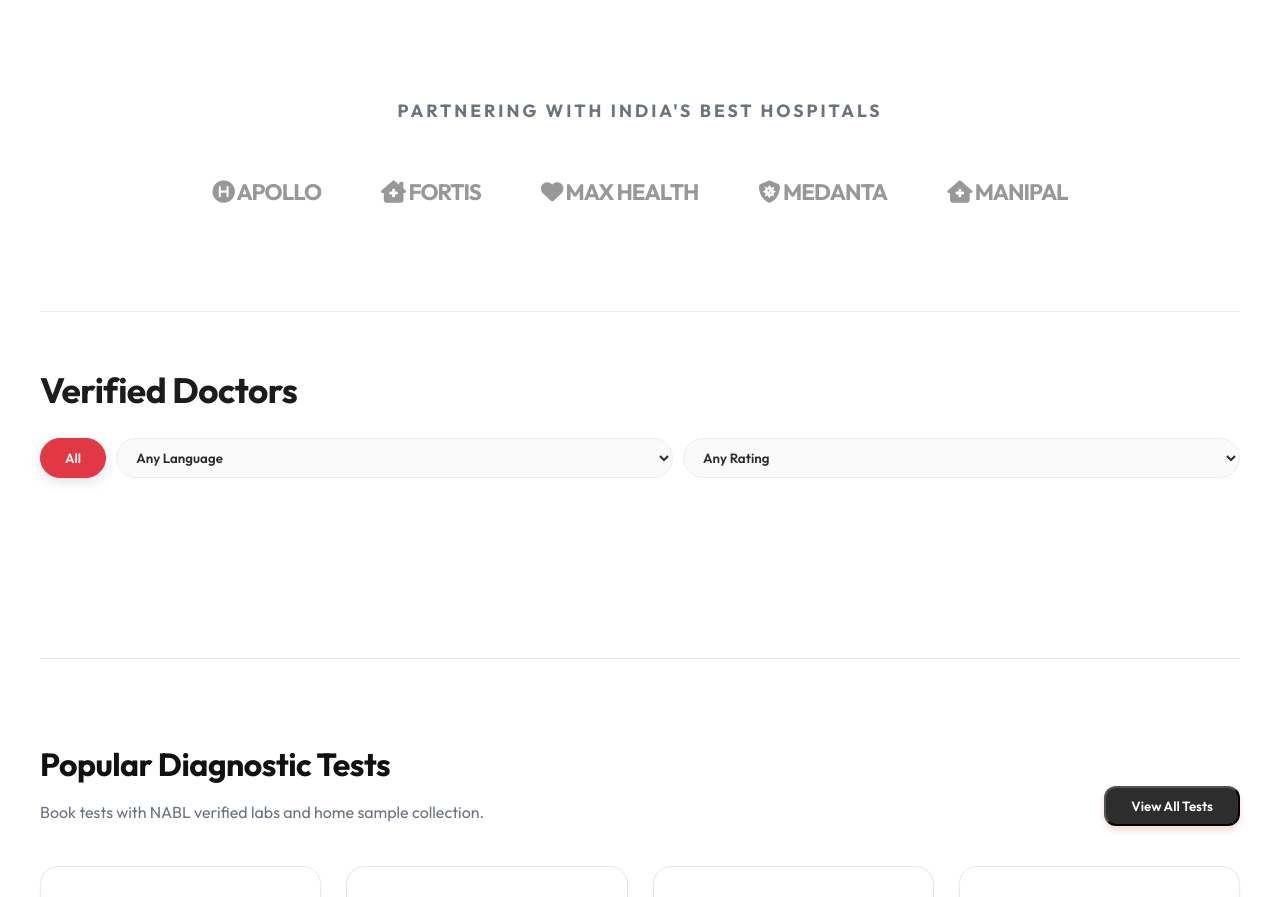
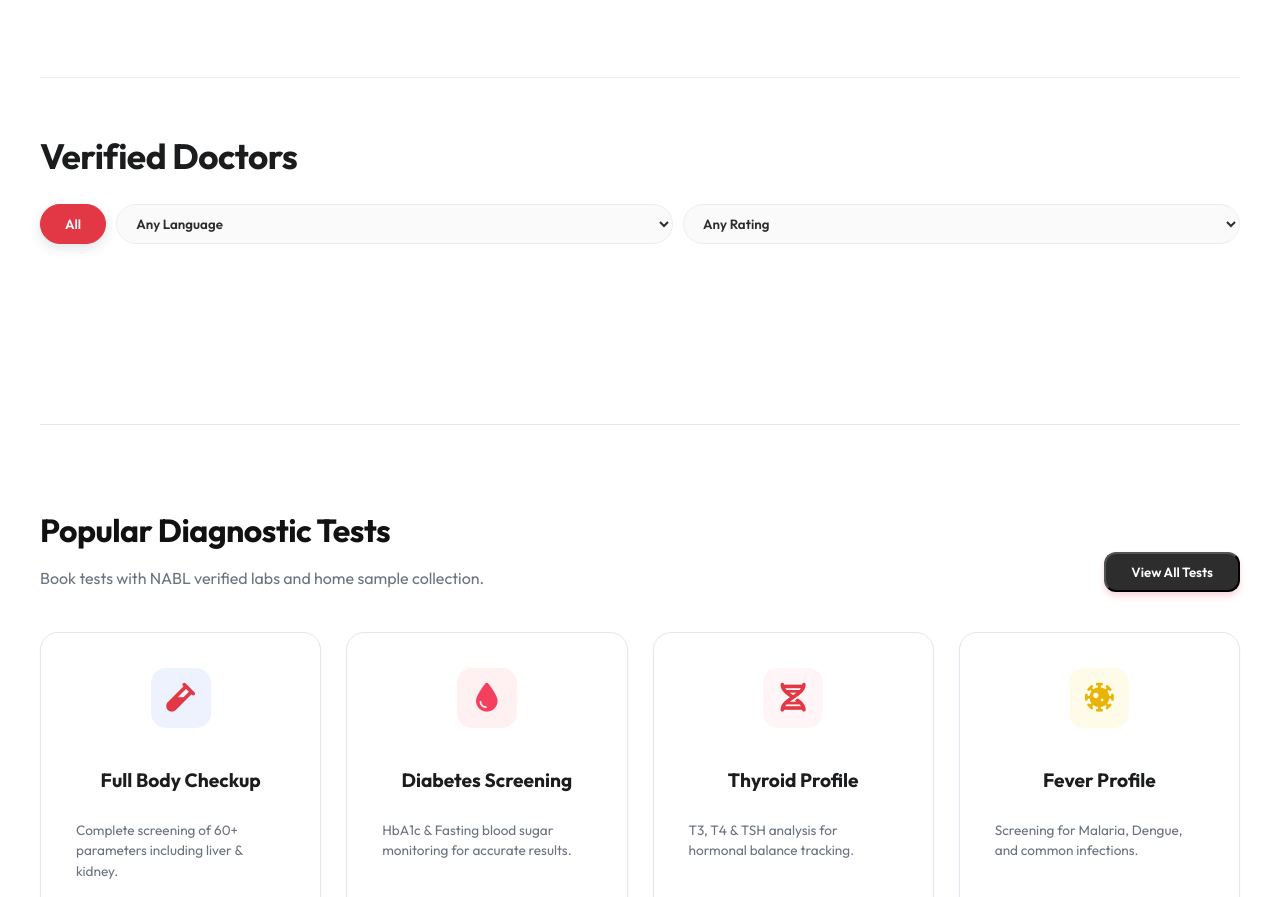
Before and after one commit to venkat5144/venkat, a website: page public/index.html in a window 1280 px wide. Shown: the part 1552-2449 px from the top of the page. Drawn offline with nearby package versions, Linux system fonts and the light colour scheme; no server answers; a script that the page names is missing.

Commit message:
feat: remove 'Partnering with India's Best Hospitals' section

```diff
--- a/public/index.html
+++ b/public/index.html
@@ -372,25 +372,6 @@
                     </div>
                 </section>
 
-                <!-- Trusted Hospitals Section -->
-                <section class="trusted-partners container" style="margin: 100px auto; text-align: center;">
-                    <h3
-                        style="font-size: 1.1rem; font-weight: 800; color: var(--text-muted); margin-bottom: 50px; text-transform: uppercase; letter-spacing: 3px;">
-                        Partnering with India's Best Hospitals</h3>
-                    <div
-                        style="display: flex; flex-wrap: wrap; justify-content: center; gap: 60px; opacity: 0.4; filter: grayscale(1);">
-                        <div style="font-size: 1.4rem; font-weight: 900; letter-spacing: -1px; color: #000;"><i
-                                class="fas fa-hospital-symbol"></i> APOLLO</div>
-                        <div style="font-size: 1.4rem; font-weight: 900; letter-spacing: -1px; color: #000;"><i
-                                class="fas fa-clinic-medical"></i> FORTIS</div>
-                        <div style="font-size: 1.4rem; font-weight: 900; letter-spacing: -1px; color: #000;"><i
-                                class="fas fa-heart"></i> MAX HEALTH</div>
-                        <div style="font-size: 1.4rem; font-weight: 900; letter-spacing: -1px; color: #000;"><i
-                                class="fas fa-shield-virus"></i> MEDANTA</div>
-                        <div style="font-size: 1.4rem; font-weight: 900; letter-spacing: -1px; color: #000;"><i
-                                class="fas fa-house-medical"></i> MANIPAL</div>
-                    </div>
-                </section>
 
 
                 <!-- Listing Display -->
```
